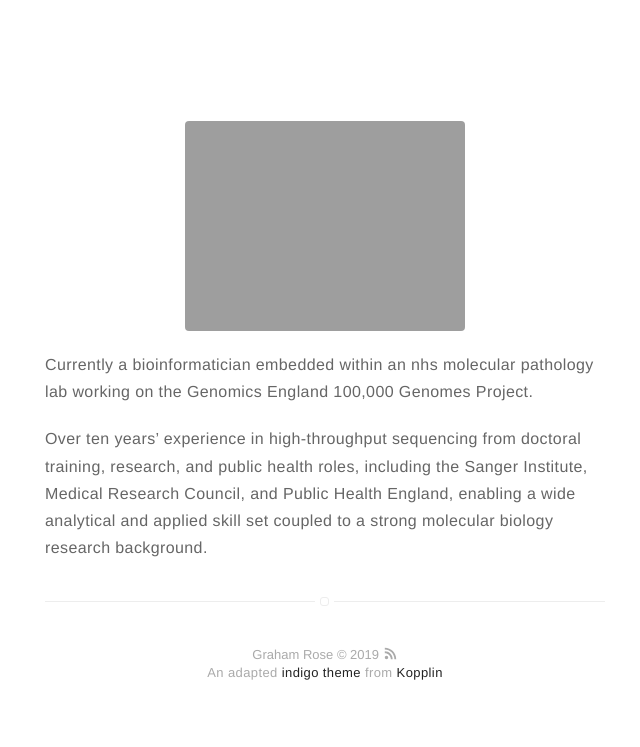
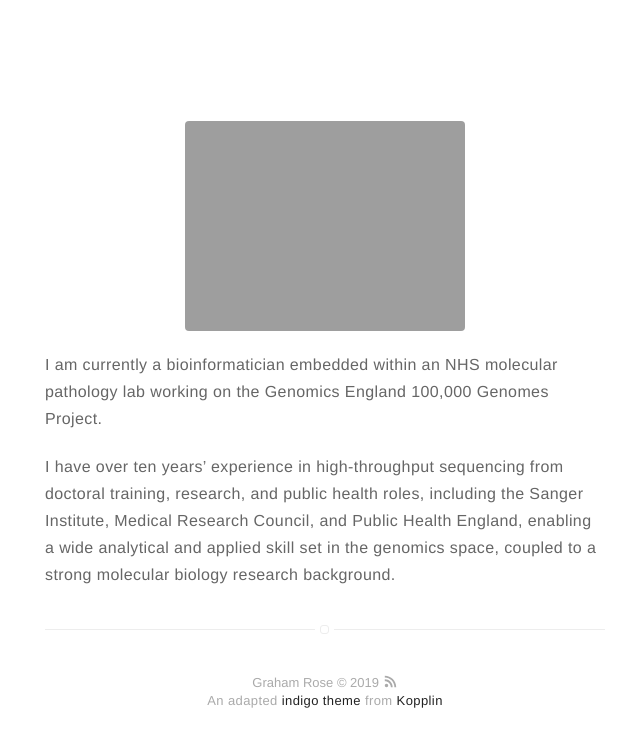
Before and after one commit to byronmews/.github.io, a Jekyll site: the page built from about.md, in a window 1280 px wide, cut to the strip 104-851 px from the top of the page. Shown: the whole strip, without its empty margins (315-955 px from the left). Built offline with Jekyll 4.4.1, drawn with Linux system fonts in a browser that asks for light colours.

Commit message:
Update about.md

```diff
--- a/about.md
+++ b/about.md
@@ -4,6 +4,6 @@ layout: page
 ---
 ![Profile Image]({{ site.url }}/{{ site.picture }})
 
-Currently a bioinformatician embedded within an nhs molecular pathology lab working on the Genomics England 100,000 Genomes Project.
+I am currently a bioinformatician embedded within an NHS molecular pathology lab working on the Genomics England 100,000 Genomes Project.
 
-Over ten years’ experience in high-throughput sequencing from doctoral training, research, and public health roles, including the Sanger Institute, Medical Research Council, and Public Health England, enabling a wide analytical and applied skill set coupled to a strong molecular biology research background.
+I have over ten years’ experience in high-throughput sequencing from doctoral training, research, and public health roles, including the Sanger Institute, Medical Research Council, and Public Health England, enabling a wide analytical and applied skill set in the genomics space, coupled to a strong molecular biology research background.
```
